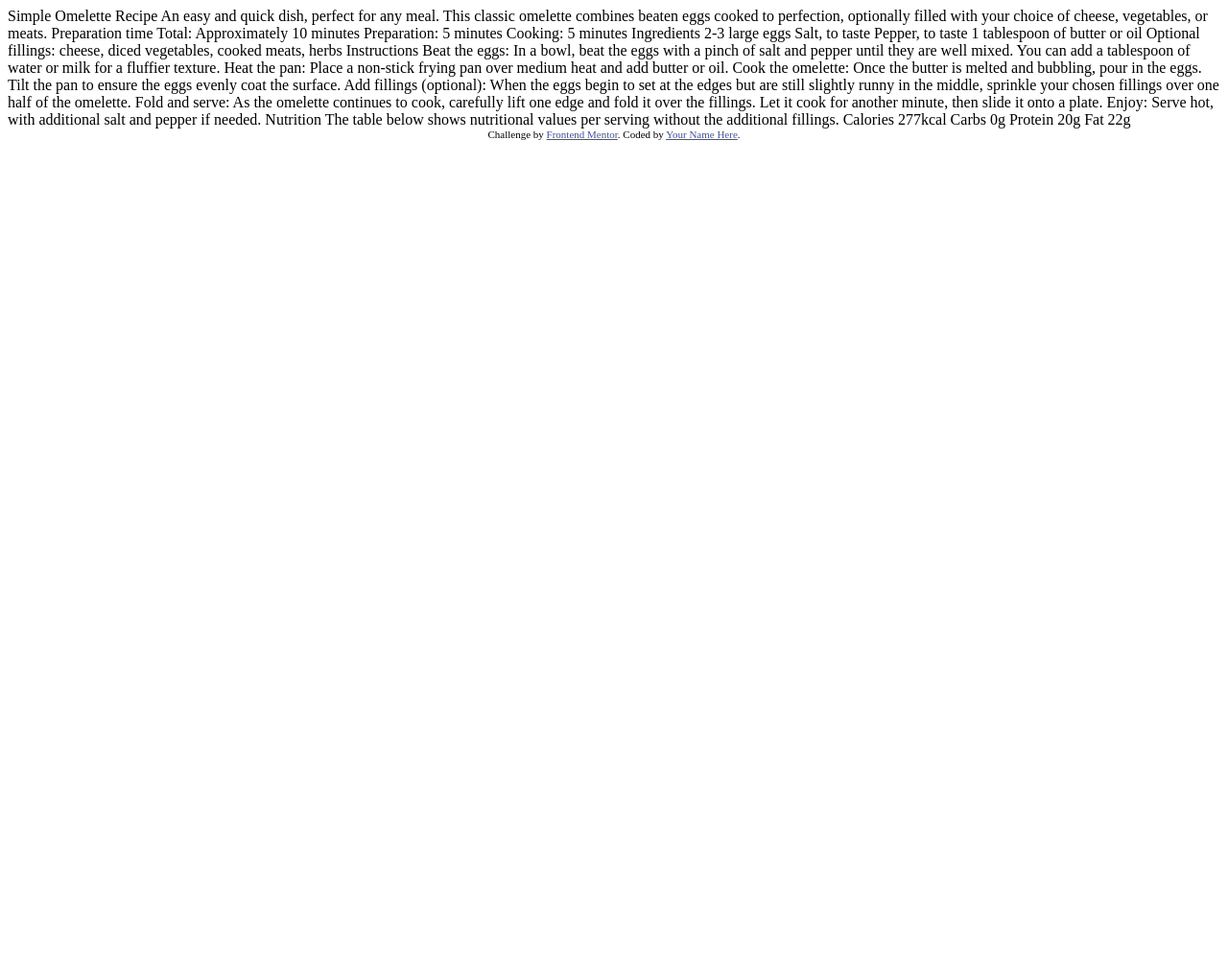
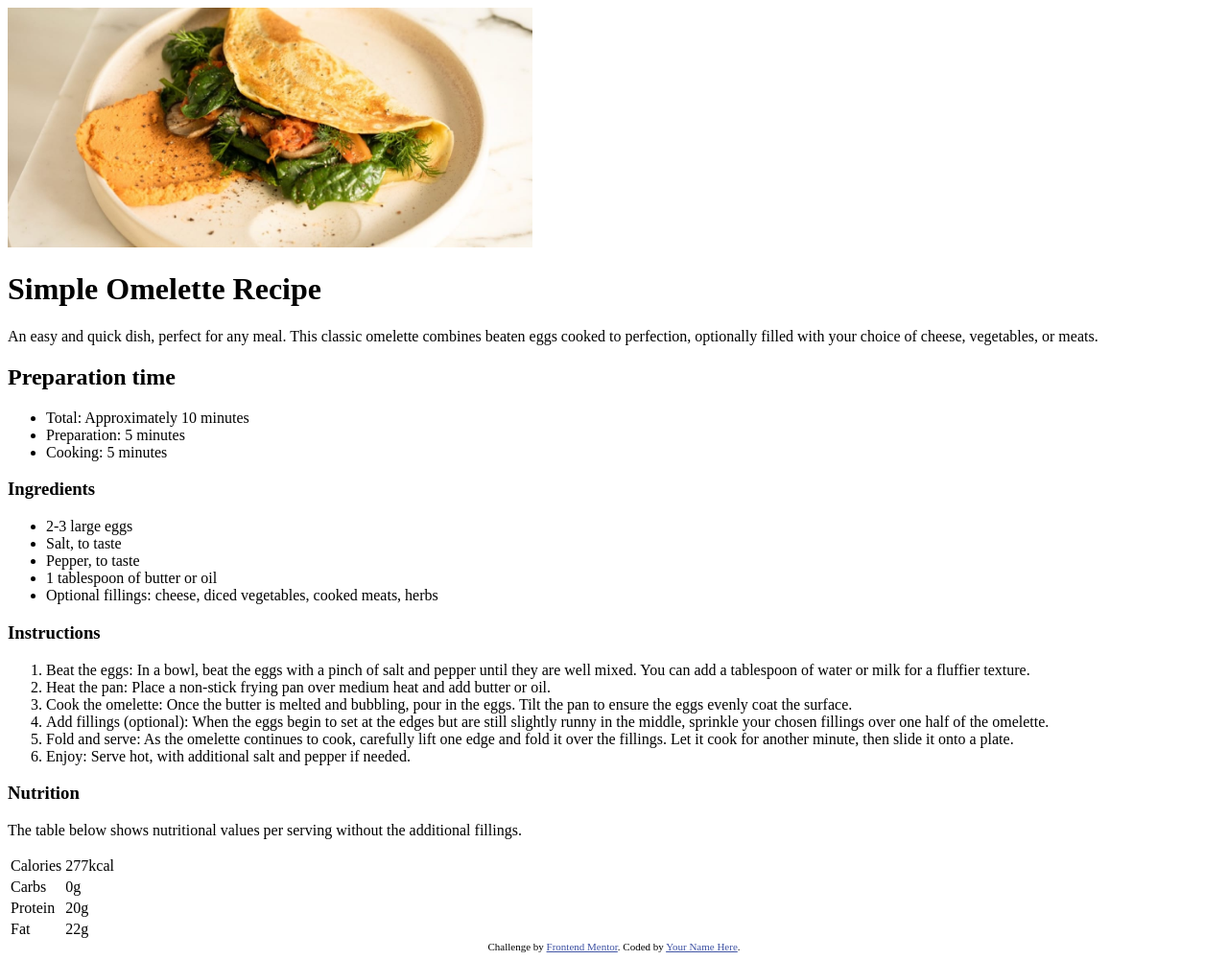
Before and after one commit to papascodecaptain/recipe-page, a plain HTML site: page index.html in a window 1280 px wide. Shown: the whole page at 96% size. Before the commit the page ends 800 px from the top, so only its background shows below. Drawn offline with Linux system fonts and the light colour scheme.

Commit message:
HTML Markup Completed
Completed HTML Markup

```diff
--- a/index.html
+++ b/index.html
@@ -5,69 +5,86 @@
   <meta name="viewport" content="width=device-width, initial-scale=1.0"> <!-- displays site properly based on user's device -->
 
   <link rel="icon" type="image/png" sizes="32x32" href="./assets/images/favicon-32x32.png">
+  <link rel="stylesheet" href="style.css">
 
   <title>Frontend Mentor | Recipe page</title>
 
-  <!-- Feel free to remove these styles or customise in your own stylesheet 👍 -->
-  <style>
-    .attribution { font-size: 11px; text-align: center; }
-    .attribution a { color: hsl(228, 45%, 44%); }
-  </style>
 </head>
 <body>
+<div class="recipe-container">
+  <img src="./assets/images/image-omelette.jpeg" alt="ommelete" height="250">
 
-  Simple Omelette Recipe
+  <h1>Simple Omelette Recipe</h1>
+  <p>An easy and quick dish, perfect for any meal. This classic omelette combines beaten eggs cooked
+  to perfection, optionally filled with your choice of cheese, vegetables, or meats.</p>
 
-  An easy and quick dish, perfect for any meal. This classic omelette combines beaten eggs cooked
-  to perfection, optionally filled with your choice of cheese, vegetables, or meats.
+  <div class="cook-time">
+ <h2> Preparation time</h2>
+<ul>
+  <li>Total: Approximately 10 minutes</li>
+  <li> Preparation: 5 minutes</li>
+    <li> Cooking: 5 minutes</li>
+</ul>
+</div>
 
-  Preparation time
+<div class="ingredients">
+  <h3>Ingredients</h3>
+<ul>
+<li> 2-3 large eggs</li>
+<li> Salt, to taste</li>
+<li> Pepper, to taste</li>
+<li>  1 tablespoon of butter or oil</li>
+<li> Optional fillings: cheese, diced vegetables, cooked meats, herbs</li>
+</ul>
+</div>
 
-  Total: Approximately 10 minutes
-  Preparation: 5 minutes
-  Cooking: 5 minutes
+<div class="instructions">
 
-  Ingredients
+  <h3>Instructions</h3>
+  <ol>
+    <li>Beat the eggs: In a bowl, beat the eggs with a pinch of salt and pepper until they are well mixed.
+  You can add a tablespoon of water or milk for a fluffier texture.</li>
 
-  2-3 large eggs
-  Salt, to taste
-  Pepper, to taste
-  1 tablespoon of butter or oil
-  Optional fillings: cheese, diced vegetables, cooked meats, herbs
+  <li>Heat the pan: Place a non-stick frying pan over medium heat and add butter or oil.</li>
 
-  Instructions
+    <li> Cook the omelette: Once the butter is melted and bubbling, pour in the eggs. Tilt the pan to ensure
+  the eggs evenly coat the surface.</li>
 
-  Beat the eggs: In a bowl, beat the eggs with a pinch of salt and pepper until they are well mixed.
-  You can add a tablespoon of water or milk for a fluffier texture.
+  <li>Add fillings (optional): When the eggs begin to set at the edges but are still slightly runny in the
+  middle, sprinkle your chosen fillings over one half of the omelette.</li>
 
-  Heat the pan: Place a non-stick frying pan over medium heat and add butter or oil.
+  <li>Fold and serve: As the omelette continues to cook, carefully lift one edge and fold it over the
+  fillings. Let it cook for another minute, then slide it onto a plate.</li>
 
-  Cook the omelette: Once the butter is melted and bubbling, pour in the eggs. Tilt the pan to ensure
-  the eggs evenly coat the surface.
+  <li>Enjoy: Serve hot, with additional salt and pepper if needed.</li>
 
-  Add fillings (optional): When the eggs begin to set at the edges but are still slightly runny in the
-  middle, sprinkle your chosen fillings over one half of the omelette.
+</ol>
+</div>
+<div class="nutrition">
+  <h3>Nutrition</h3>
 
-  Fold and serve: As the omelette continues to cook, carefully lift one edge and fold it over the
-  fillings. Let it cook for another minute, then slide it onto a plate.
+  <p>The table below shows nutritional values per serving without the additional fillings.</p>
+<table>
+  <tr>
+  <td class="nutrition-left">Calories</td>
+  <td class="nutrition-right">277kcal</td>
+</tr>
+<tr>
+  <td class="nutrition-left"> Carbs</td>
+  <td class="nutrition-right"> 0g</td>
+</tr>
+<tr>
+  <td class="nutrition-left"> Protein</td>
+  <td class="nutrition-right"> 20g</td>
+</tr>
+<tr>
+  <td class="nutrition-left"> Fat</td>
+  <td class="nutrition-right"> 22g</td>
+</tr>
+</table>
+</div>
 
-  Enjoy: Serve hot, with additional salt and pepper if needed.
-
-  Nutrition
-
-  The table below shows nutritional values per serving without the additional fillings.
-
-  Calories
-  277kcal
-
-  Carbs
-  0g
-
-  Protein
-  20g
-
-  Fat
-  22g
+</div>
 
   <div class="attribution">
     Challenge by <a href="https://www.frontendmentor.io?ref=challenge" target="_blank">Frontend Mentor</a>.
--- /dev/null
+++ b/style.css
@@ -0,0 +1,2 @@
+.attribution { font-size: 11px; text-align: center; }
+.attribution a { color: hsl(228, 45%, 44%); }
```
Also changed, not shown: 2 other files.
